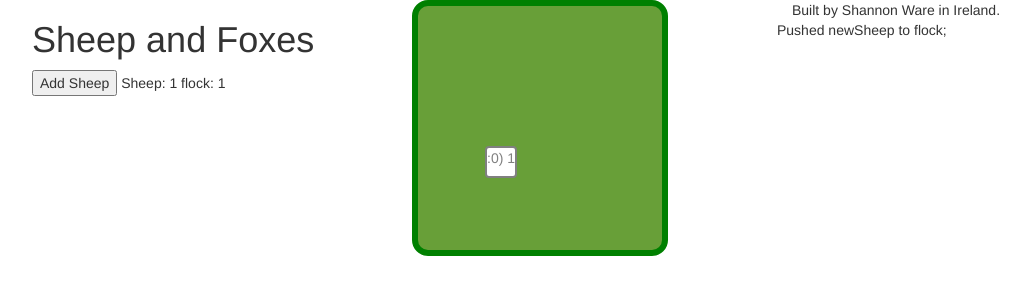
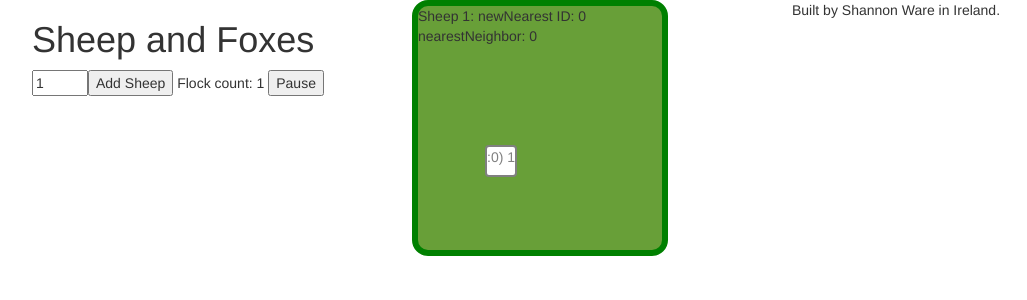
Before and after one commit to spycebot/sheep-and-foxes, an Angular app: page / in a window 1280 px wide. Both pictures are taken after a click on the button "Add Sheep". Shown: the top 300 px of the page, without its empty margins (53-1080 px from the left). Built offline with nearby package versions, Linux system fonts and the light colour scheme.

Commit message:
Fix flocking behavior.

```diff
--- a/src/app/app.component.css
+++ b/src/app/app.component.css
@@ -5,3 +5,5 @@
 	width: 256px;
 	background-color: #689F38;
 }
+
+input[type="text"] { width: 4em; }
--- a/src/app/app.component.html
+++ b/src/app/app.component.html
@@ -2,12 +2,15 @@
 <div class="container">
 	<div class="col-sm-4">
 		<h1>{{title}}</h1>
-		<input type="button" value="Add Sheep" (click)="addSheep()"> Sheep: {{sheepCount}} flock: {{flock.length}}
+		<input type="text" [(ngModel)]="newSheepCount" placeholder="0">
+		<input type="button" value="Add Sheep" (click)="addFlock(newSheepCount)"> Flock count: {{flock.length}}
+		<input *ngIf="!pause" type="button" value="Pause" (click)="togglePause()">
+		<input *ngIf="pause" type="button" value="Play" (click)="togglePause()">
 	</div>
 	<div class="col-sm-4">
 		<div class="field">
 			<div *ngFor="let sheep of flock">
-				<sheep [sheep]="sheep"></sheep>
+				<sheep [sheep]="sheep" [pause]="pause"></sheep>
 			</div>
 		</div>
 	</div>
--- a/src/app/app.component.ts
+++ b/src/app/app.component.ts
@@ -12,9 +12,10 @@ import { SheepService } from './sheep.service';
 
 export class AppComponent implements OnInit{
 	title = 'Sheep and Foxes';
-	sheepCount: number = 0;
 	flock: Sheep[] = [];
 	message: string = "";
+	newSheepCount: number = 1;
+	pause: boolean = false;
 
 	constructor ( private sheepService: SheepService ) { }
 
@@ -26,21 +27,30 @@ export class AppComponent implements OnInit{
 		//this.message = this.message + "Starting addSheep(); ";
 		//console.log("AppComponent:addSheep: sheepList" + this.sheepList.toString());
 		let newSheep = new Sheep();
-		this.sheepCount = this.sheepCount + 1; // old
-		/* if (this.sheepList.length > 0) {
-			this.message = this.message + "sheepList.length = " + this.sheepList.length + "; ";
-			let lastSheep = this.sheepList[length-1];
-			let lastID = lastSheep.id;
-			//let newSheep = new Sheep();
-			newSheep.id = lastID + 1;
-			//this.sheepList.push(newSheep);
-		} else { */
 		newSheep.id = this.flock.length + 1;
 		this.flock.push(newSheep);
 		this.message = this.message + "Pushed newSheep to flock; ";
 	}
 
+	addFlock(c: number) {
+		console.log("AppComponent:addFlock:c:" + c);
+		var flock: Sheep[] = [];
+		for (var i = 1; i <= c; i++) {
+			let newSheep = new Sheep();
+			newSheep.id = this.flock.length + 1;
+			flock.push(newSheep);
+			// the great redundancy
+			this.flock.push(newSheep);
+		}
+		this.newSheepCount = 1;
+		// 'kill flock' return flock;
+	}
+
 	getSheep(): void {
 		this.flock = this.sheepService.getSheep();
 	}
+
+	togglePause() {
+		this.pause = !this.pause;
+	}
 }
--- a/src/app/app.module.ts
+++ b/src/app/app.module.ts
@@ -1,5 +1,6 @@
 import { BrowserModule } from '@angular/platform-browser';
 import { NgModule } from '@angular/core';
+import { FormsModule } from '@angular/forms';
 
 import { AppComponent } from './app.component';
 import { SheepComponent } from './sheep.component';
@@ -10,7 +11,8 @@ import { SheepComponent } from './sheep.component';
     SheepComponent
   ],
   imports: [
-    BrowserModule
+    BrowserModule,
+    FormsModule
   ],
   providers: [],
   bootstrap: [AppComponent]
--- a/src/app/sheep.component.ts
+++ b/src/app/sheep.component.ts
@@ -6,7 +6,7 @@ import { SheepService } from './sheep.service';
 @Component({
   selector: 'sheep',
   template: `
-  	<div class="sheep" [style.left.px]="sl" [style.top.px]="st" (click)="hop()">:0) {{sheep.id}}</div>
+  	<div class="sheep" [style.left.px]="sl" [style.top.px]="st" (click)="flockStep()">:0) {{sheep.id}}</div>
   	<div>{{message}}</div>
   `,
   styles: [`
@@ -24,6 +24,7 @@ import { SheepService } from './sheep.service';
 })
 export class SheepComponent implements OnInit {
 	@Input() sheep: Sheep;
+	@Input() pause: boolean;
 	sl: number;
 	st: number;
 	intervalID = 0;
@@ -38,12 +39,14 @@ export class SheepComponent implements OnInit {
 
 	ngOnInit() {
 		this.getSheep();
+		this.sl = Math.floor(Math.random() * this.fieldMax);
+		this.st = Math.floor(Math.random() * this.fieldMax);
 		this.sheep.left = this.sl;
 		this.sheep.top = this.st;
-		this.sl = Math.floor(Math.random() * this.fieldMax);
-		this.st = Math.floor(Math.random() * this.fieldMax);
+		this.nearestNeighbor = new Sheep();
+		console.log("ngOnInit Sheep " + this.sheep.id + ": nearestNeighbor ID: " + this.nearestNeighbor.id + ": left: " + this.nearestNeighbor.left + ", top: " + this.nearestNeighbor.top);
 		this.keepWander();
-		this.findNearest();
+		this.findNearest(); // Called twice???
 	}
 
 	getSheep(): void {
@@ -53,13 +56,26 @@ export class SheepComponent implements OnInit {
 	wander(): void {
 		let dl = Math.floor(Math.random() * 3);
 		let dt = Math.floor(Math.random() * 3);
-		this.sl = this.sl - (dl - 1);
-		this.st = this.st - (dt - 1);
+		//this.sl = this.sl - (dl - 1);
+		//this.st = this.st - (dt - 1);
+		this.moveSheep(this.sl - (dl - 1), this.st - (dt - 1));
+		//this.updateSheep();  // -> Confine to moveSheep()
+	}
+
+	moveSheep(tl: number, tt: number): void {
+		this.sl = tl;
+		this.st = tt;
 		if (this.sl > 224 ) this.sl = this.fieldMax;
 		if (this.st > 224 ) this.st = this.fieldMax;
 		if (this.sl < 1 ) this.sl = 1;
 		if (this.st < 1 ) this.st = 1;
 		this.updateSheep();
+
+	}
+
+	updateSheep(): void {
+		this.sheep.left = this.sl;
+		this.sheep.top = this.st;
 	}
 
 	hop(): void {
@@ -84,7 +100,7 @@ export class SheepComponent implements OnInit {
 		*/
 		outp = outp + ' to ' + this.sl + ', ' + this.st + '; hl: ' + hl;
 		//this.message = outp;
-		this.updateSheep();
+		this.updateSheep(); // -> Confine to moveSheep()
 	}
 
 	decide(): boolean {
@@ -101,59 +117,153 @@ export class SheepComponent implements OnInit {
 			this.seconds -= 1;
 		if (this.seconds === 0) {
 			//this.message = 'Blast off!';
-			if (this.decide()) {
-				this.wander();
+			//if (this.decide()) {
+				//this.wander();
 				this.nearestNeighbor = this.findNearest();
+				/*
+				let candidateSheep = this.findNearest();
+				if (candidateSheep && candidateSheep.id > 0) {
+					console.log("Sheep: " + this.sheep.id + ": candidateSheep ID: " + candidateSheep.id);
+					this.nearestNeighbor = candidateSheep;
 				}
+				*/
+				this.flockStep();
+			//}
 			//console.log("SheepComponent:keepWander:wander() called.")
 		} else {
 			if (this.seconds < 0) { this.seconds = 10; } // reset
 				//this.message = `T-${this.seconds} seconds and counting`;
 			}
-		}, 100);
+		}, 10);
 	}
 
-	findNearest(): Sheep {
-		let closestSheep = new Sheep();
-		if (!this.nearestNeighbor) {
-			if (this.sheep.id != this.flock[0].id) {
-				this.nearestNeighbor = this.flock[0];
-				this.message = this.sheep.id +
-				"; Flock length: " +
-				this.flock.length +
-				"; NN: " +
-				this.nearestNeighbor.id;
+	findNearest0() {
+		if (!this.pause) {
+			let closestSheep: Sheep;
+			if (this.nearestNeighbor.id == 0 ) {	// this.nearestNeighbor &&
+				switch (this.sheep.id) {
+					case 1: {
+						closestSheep = this.flock[1];
+						break;
 					}
-			/*
-			": No nearest neighbor! " +
-			this.flock[0].id +
-			" is first in flock. New nearest neighbor: "
-			+ this.nearestNeighbor.id;
-			*/
+					default: {
+						closestSheep = this.flock[0];
+						break;
+					}
+				}
 			} else {
-			for (let sheep of this.flock) {
-				if (this.sheep.id != sheep.id) {
+				console.log("Sheep " + this.sheep.id + ": this.nearestNeighbor: " + this.nearestNeighbor.id);
+				for (let sheepy of this.flock) {
+					if (this.sheep.id != sheepy.id && this.nearestNeighbor.id != sheepy.id) {
 						let oldDeltaX = +this.sheep.left - +this.nearestNeighbor.left;
 						let oldDeltaY = +this.sheep.top - +this.nearestNeighbor.top;
-					let oldDistance = Math.sqrt( oldDeltaX*oldDeltaX + oldDeltaY*oldDeltaY);
-					let newDeltaX = +this.sheep.left - +sheep.left;
-					let newDeltaY = +this.sheep.top - +sheep.top;
-					let newDistance = Math.sqrt( newDeltaX*newDeltaX + newDeltaY*newDeltaY);
+						//let oldDistance = Math.sqrt( oldDeltaX*oldDeltaX + oldDeltaY*oldDeltaY);
+						let oldDistance = this.magnitude(oldDeltaX, oldDeltaY);
+						let newDeltaX = +this.sheep.left - +sheepy.left;
+						let newDeltaY = +this.sheep.top - +sheepy.top;
+						//let newDistance = Math.sqrt( newDeltaX*newDeltaX + newDeltaY*newDeltaY);
+						let newDistance = this.magnitude(newDeltaX, newDeltaY);
 						if (newDistance < oldDistance) {
-						closestSheep = sheep;
-					} else {
-						closestSheep = this.nearestNeighbor;
+							closestSheep = sheepy;
 						}
-					this.message = this.sheep.id + ": oldDistance: " + Math.round(oldDistance) + "; newDistance: " + Math.round(newDistance) + ": closestSheep: " + closestSheep.id;
-					//this.message = this.sheep.id + ": newDistance: " + newDistance + "; compare sheep: " + sheep.id;
 					}
 				}
 			}
 			return closestSheep;
 		}
+	}
 
-	updateSheep(): void {
-		this.sheep.left = this.sl;
-		this.sheep.top = this.st;
+	findNearest() {
+		let oldNearest = this.nearestNeighbor;
+		let flock = this.flock;
+		let newNearest: Sheep = oldNearest; // caused reset of nearestNeighbor: new Sheep();
+		//if (!this.pause) console.log("findNearest Sheep " + this.sheep.id + ": oldNearest ID: " + oldNearest.id);
+		if (oldNearest.id == 0) {
+			if (this.flock.length > 1) {
+				switch (this.sheep.id) {
+					case 1: { newNearest = this.flock[1];
+						break; }
+					default: { newNearest = this.flock[0];
+						break; }
+					}
+				//if (!this.pause) console.log("findNearestSheep " + this.sheep.id + ": oldNearest ID was Zero! newNearest is now " + newNearest.id);
+			} // else die silently XD
+		} else {
+			for (let sheep of flock) {
+				//if (!this.pause) console.log("findNearest Sheep " + this.sheep.id + ": target sheep ID: " + sheep.id);
+				if (sheep.id != this.sheep.id) {
+					//if (!this.pause) console.log ("findNearest Sheep " + this.sheep.id + ": comparable sheep ID: " + sheep.id);
+					if (sheep.id != oldNearest.id) {
+						/* Assign the first candidate
+						newNearest = sheep; */
+						// Function does comparision
+						newNearest = this.compareSheep(oldNearest, sheep);
+						//if (!this.pause) console.log("findNearest Sheep " + this.sheep.id + ": newNearest ID: " + newNearest.id);
 					}
 				}
+			}
+		}
+		this.message = "Sheep " + this.sheep.id + ": newNearest ID: " + newNearest.id + " nearestNeighbor: " + this.nearestNeighbor.id;
+		return newNearest;
+	}
+
+	compareSheep(old: Sheep, candidate: Sheep): Sheep {
+		let closestSheep: Sheep = new Sheep();
+		let oldDeltaX = +this.sheep.left - +old.left;
+		let oldDeltaY = +this.sheep.top - +old.top;
+		//let oldDistance = Math.sqrt( oldDeltaX*oldDeltaX + oldDeltaY*oldDeltaY);
+		let oldDistance = this.magnitude(oldDeltaX, oldDeltaY);
+		let newDeltaX = +this.sheep.left - +candidate.left;
+		let newDeltaY = +this.sheep.top - +candidate.top;
+		//let newDistance = Math.sqrt( newDeltaX*newDeltaX + newDeltaY*newDeltaY);
+		let newDistance = this.magnitude(newDeltaX, newDeltaY);
+		if (!this.pause) console.log("compareSheep Sheep " + this.sheep.id + ": newDistance: " + newDistance + " (" + candidate.id + "), oldDistance: " + oldDistance + " (" + old.id + ")");
+		if (newDistance < oldDistance) {
+			closestSheep = candidate;
+		} else {
+			closestSheep = old;
+		}
+		return closestSheep;
+	}
+
+	flockStep(): void {
+		if (!this.pause) {
+			if (this.nearestNeighbor.id != 0) {
+				//console.log(this.sheep.id + ":SheepComponent:flockStep: this.sheep.left: " + this.sheep.left + "; nearestNeighbor left: " + this.nearestNeighbor.left);
+				let deltaX = +this.sheep.left - +this.nearestNeighbor.left;
+				let deltaY = +this.sheep.top - +this.nearestNeighbor.top;
+				let distance = this.magnitude(deltaX, deltaY);
+				let nX = this.qnormal( deltaX );
+				let nY = this.qnormal( deltaY );
+				this.message = "Sheep " + this.sheep.id + ": NN: " + this.nearestNeighbor.id + ", nX " + nX + ", nY " + nY + "." + "; " + deltaX + ", " + deltaY + "; distance: " + distance + ".";
+				if (distance > 40) {
+					//this.sl = this.sl - nX;
+					//this.st = this.st - nY;
+					this.moveSheep(this.sl - nX, this.st - nY)
+				} else if (distance < 30) {
+					//this.sl = this.sl + nX;
+					//this.st = this.st + nY;
+					this.moveSheep(this.sl + nX, this.st + nY)
+
+				} else {
+					this.wander();
+				}
+			}
+		}
+	}
+
+	magnitude(x: number, y: number): number {
+		let d: number = 0;
+		d = Math.sqrt(x*x + y*y);
+		//if (!this.pause) console.log("SheepComponent:magnitude Sheep: " + this.sheep.id + " x " + x + " y " + y + " d " + d);
+		return d;
+	}
+
+	qnormal(d: number) {
+		let v: number;
+		if (d > 0.333) { v = 1;
+		} else { if (d < -0.333) { v = -1;
+			} else { v = 0 }}
+		return v;
+	}
+}
```
Lines whose indentation alone changed are shown as unchanged.
